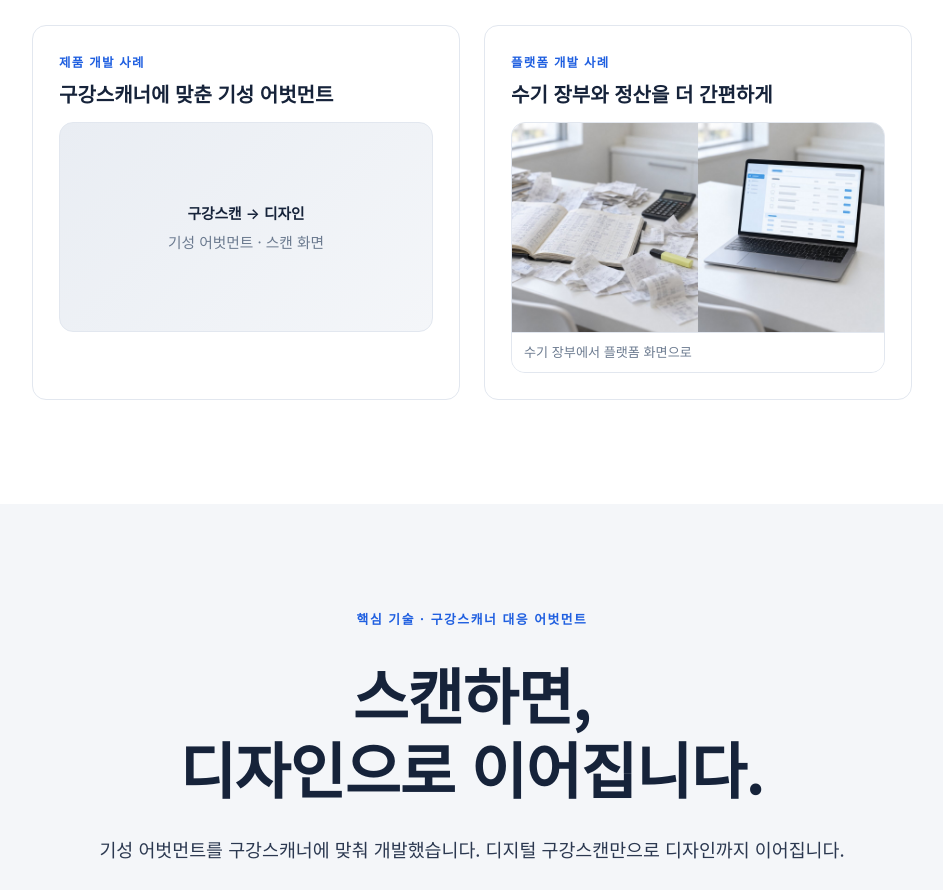
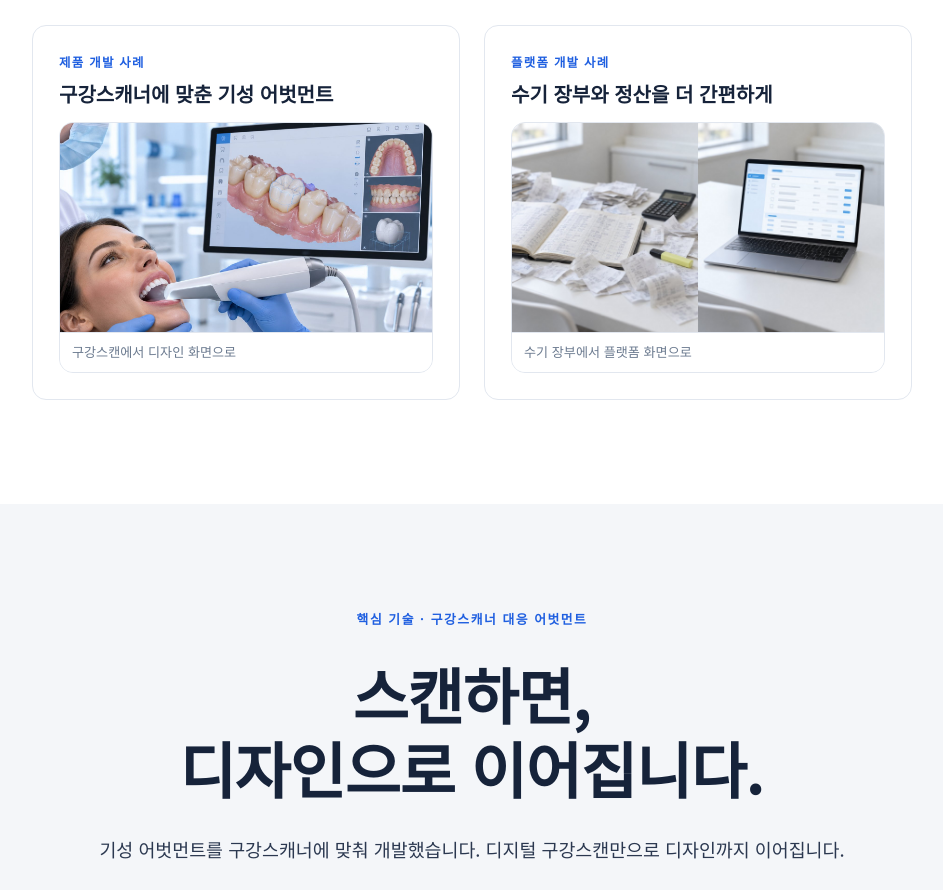
Before and after one commit to actiondrone1004-sketch/abuts-homepage, a plain HTML site: page index.html in a window 1280 px wide. Shown: the part 2662-3552 px from the top of the page, without its empty margins (168-1111 px from the left). Drawn offline with Linux system fonts and the light colour scheme.

Commit message:
사이트 업데이트 2026-10-07 15:24
Co-Authored-By: Claude Opus 5.5 <noreply@anthropic.com>

```diff
--- a/index.html
+++ b/index.html
@@ -251,9 +251,10 @@
             <span class="dp-pair__label">제품 개발 사례</span>
             <h3 class="dp-pair__title">구강스캐너에 맞춘 기성 어벗먼트</h3>
             <div class="dp-visual mt-8">
-              <div class="imgbox aspect-16-9" role="img" aria-label="구강스캐너로 스캔한 기성 어벗먼트 화면 이미지 영역">
-                <div class="imgbox__cap"><b>구강스캔 → 디자인</b><span>기성 어벗먼트 · 스캔 화면</span></div>
-              </div>
+              <figure class="imgfig aspect-16-9">
+                <img src="assets/img/intraoral-scan.jpg" alt="진료실에서 구강스캐너로 환자의 치아를 스캔하는 장면. 뒤쪽 모니터에 스캔한 치아 3D 모델과 크라운 디자인 화면이 보인다." width="1448" height="814" loading="lazy">
+                <figcaption>구강스캔에서 디자인 화면으로</figcaption>
+              </figure>
             </div>
           </article>
           <article class="dp-pair__item">
--- a/sitemap-pages.xml
+++ b/sitemap-pages.xml
@@ -1,2 +1,2 @@
 <?xml version="1.0" encoding="UTF-8"?>
-<urlset xmlns="http://www.sitemaps.org/schemas/sitemap/0.9"><url><loc>https://www.abuts.kr/blog.html</loc><lastmod>2026-10-01</lastmod></url><url><loc>https://www.abuts.kr/company.html</loc><lastmod>2026-10-01</lastmod></url><url><loc>https://www.abuts.kr/contact.html</loc><lastmod>2026-10-01</lastmod></url><url><loc>https://www.abuts.kr/dental.html</loc><lastmod>2026-10-01</lastmod></url><url><loc>https://www.abuts.kr/guide-post.html</loc><lastmod>2026-10-01</lastmod></url><url><loc>https://www.abuts.kr/guide.html</loc><lastmod>2026-10-01</lastmod></url><url><loc>https://www.abuts.kr/</loc><lastmod>2026-10-01</lastmod></url><url><loc>https://www.abuts.kr/pricing.html</loc><lastmod>2026-10-01</lastmod></url><url><loc>https://www.abuts.kr/simpleway-abutment.html</loc><lastmod>2026-10-01</lastmod></url><url><loc>https://www.abuts.kr/simpleway-products.html</loc><lastmod>2026-10-01</lastmod></url><url><loc>https://www.abuts.kr/simpleway-prosthetic.html</loc><lastmod>2026-10-01</lastmod></url><url><loc>https://www.abuts.kr/simpleway-surgical.html</loc><lastmod>2026-10-01</lastmod></url><url><loc>https://www.abuts.kr/simpleway.html</loc><lastmod>2026-10-01</lastmod></url><url><loc>https://www.abuts.kr/start.html</loc><lastmod>2026-10-01</lastmod></url></urlset>
+<urlset xmlns="http://www.sitemaps.org/schemas/sitemap/0.9"><url><loc>https://www.abuts.kr/blog.html</loc><lastmod>2026-10-01</lastmod></url><url><loc>https://www.abuts.kr/company.html</loc><lastmod>2026-10-01</lastmod></url><url><loc>https://www.abuts.kr/contact.html</loc><lastmod>2026-10-01</lastmod></url><url><loc>https://www.abuts.kr/dental.html</loc><lastmod>2026-10-01</lastmod></url><url><loc>https://www.abuts.kr/guide-post.html</loc><lastmod>2026-10-01</lastmod></url><url><loc>https://www.abuts.kr/guide.html</loc><lastmod>2026-10-01</lastmod></url><url><loc>https://www.abuts.kr/</loc><lastmod>2026-10-07</lastmod></url><url><loc>https://www.abuts.kr/pricing.html</loc><lastmod>2026-10-01</lastmod></url><url><loc>https://www.abuts.kr/simpleway-abutment.html</loc><lastmod>2026-10-01</lastmod></url><url><loc>https://www.abuts.kr/simpleway-products.html</loc><lastmod>2026-10-01</lastmod></url><url><loc>https://www.abuts.kr/simpleway-prosthetic.html</loc><lastmod>2026-10-01</lastmod></url><url><loc>https://www.abuts.kr/simpleway-surgical.html</loc><lastmod>2026-10-01</lastmod></url><url><loc>https://www.abuts.kr/simpleway.html</loc><lastmod>2026-10-01</lastmod></url><url><loc>https://www.abuts.kr/start.html</loc><lastmod>2026-10-01</lastmod></url></urlset>
```
Also changed, not shown: assets/img/intraoral-scan.jpg (added).
